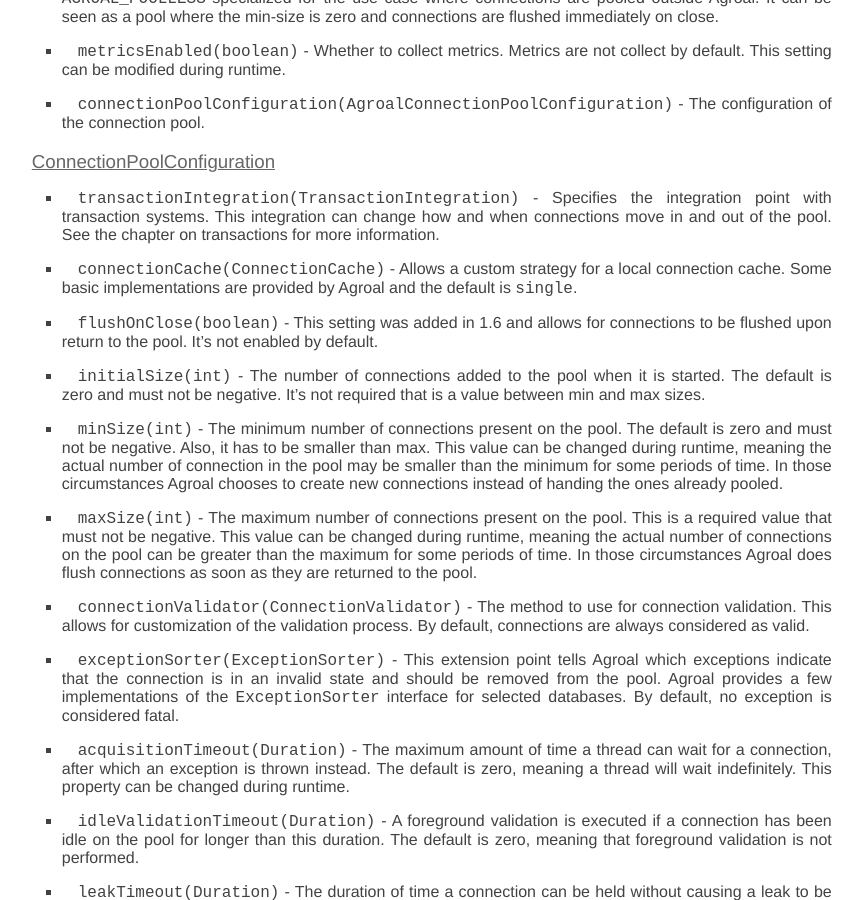
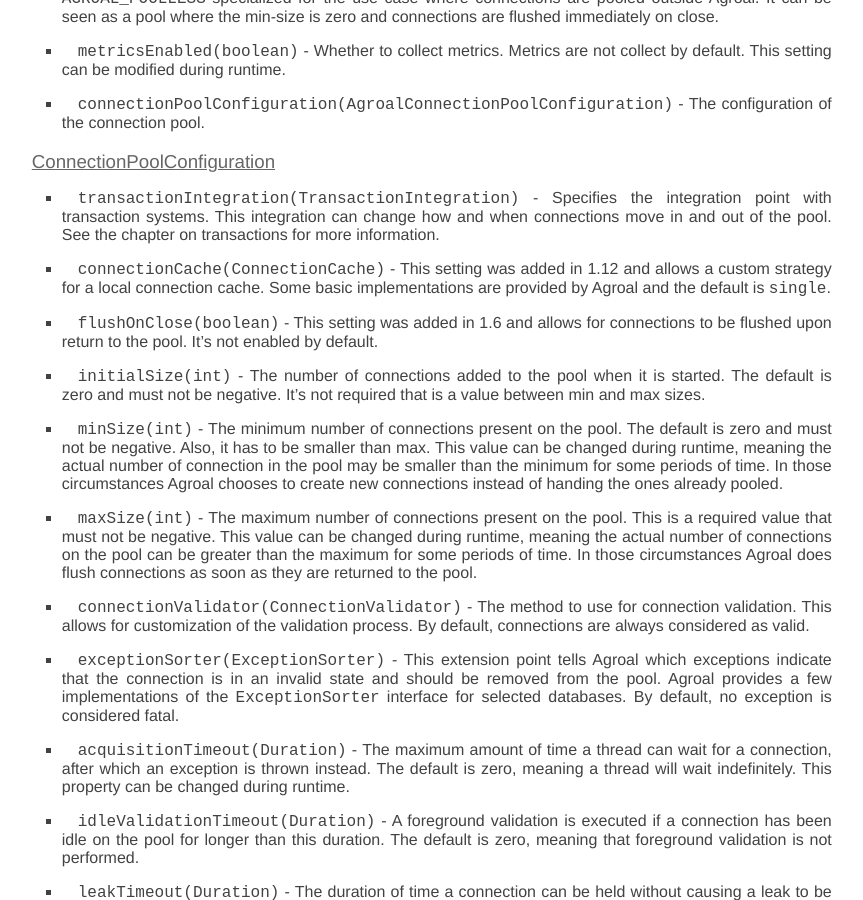
Before and after one commit to agroal/agroal.github.io, a Jekyll site: the page built from docs.md, in a window 1280 px wide and 900 px high, scrolled down 1875 px. Shown: the whole window, without its empty margins (308-1171 px from the left). Built offline with Jekyll 4.4.1, drawn with Linux system fonts in a browser that asks for light colours; some web fonts are replaced.

Commit message:
1.12 release

```diff
--- a/docs.md
+++ b/docs.md
@@ -69,7 +69,7 @@ Below is an exhaustive list of the available settings, split into three levels.
 
   * `transactionIntegration(TransactionIntegration)` - Specifies the integration point with transaction systems. This integration can change how and when connections move in and out of the pool. See the chapter on transactions for more information.
 
-  * `connectionCache(ConnectionCache)` - Allows a custom strategy for a local connection cache. Some basic implementations are provided by Agroal and the default is `single`.
+  * `connectionCache(ConnectionCache)` - This setting was added in 1.12 and allows a custom strategy for a local connection cache. Some basic implementations are provided by Agroal and the default is `single`.
 
   * `flushOnClose(boolean)` - This setting was added in 1.6 and allows for connections to be flushed upon return to the pool. It's not enabled by default.
 
```
